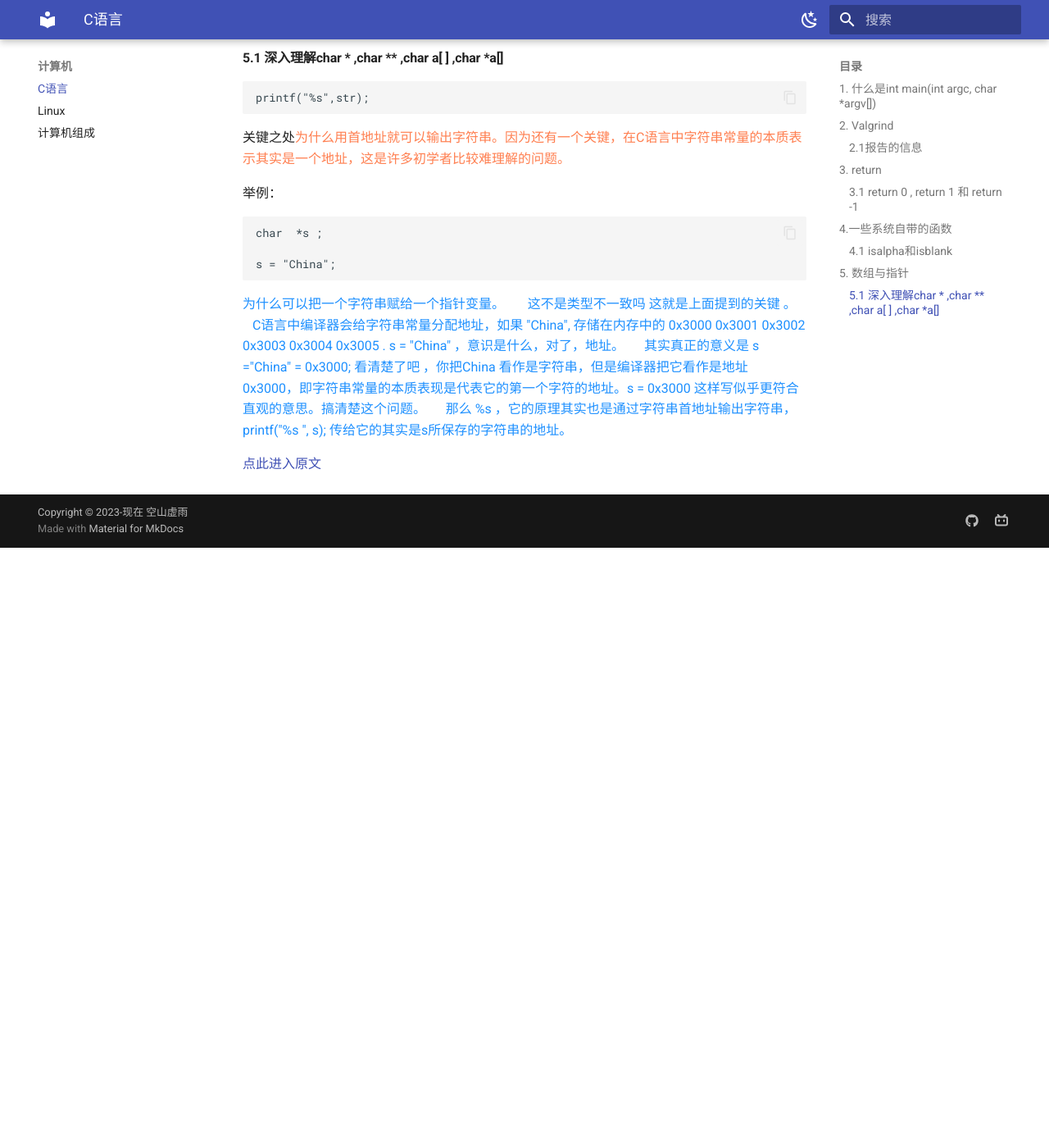
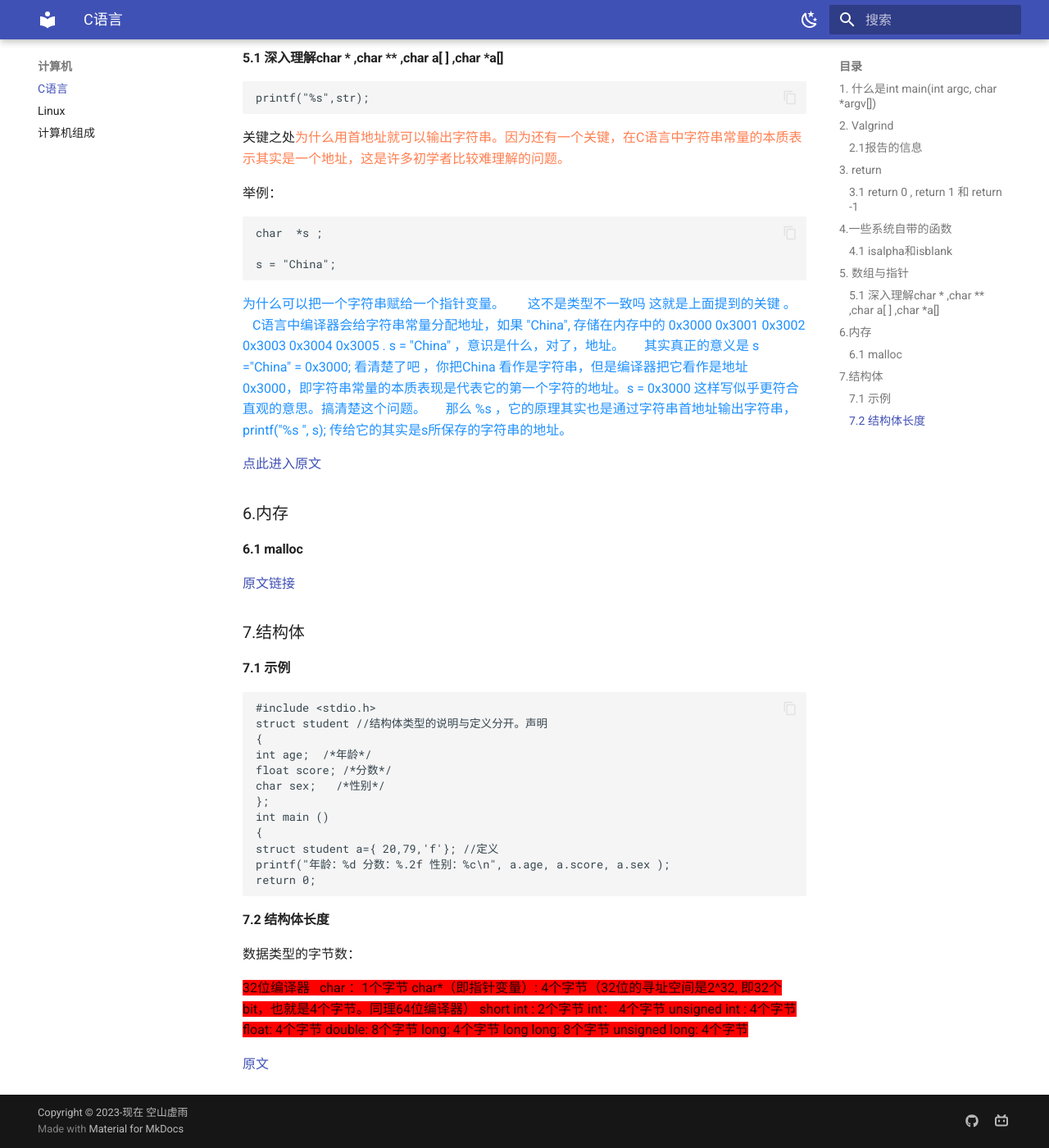
Before and after one commit to KongshanXuyu/zh-blog, an MkDocs documentation site: the page built from docs/计算机/C语言/文件.md, in a window 1280 px wide and 1400 px high, scrolled down 1414 px. Shown: the whole window at 82% size. Built offline with MkDocs 1.6.1 and Material for MkDocs 9.7.7, drawn with Linux system fonts in a browser that asks for light colours; before the commit the page ends 2082 px from its top, so only the background shows below that.

Commit message:
2023-12-04_21:34:24 update

````diff
--- a/docs/计算机/C语言/文件.md
+++ b/docs/计算机/C语言/文件.md
@@ -65,3 +65,45 @@ s = "China";
 <font color=DodgerBlue>为什么可以把一个字符串赋给一个指针变量。       这不是类型不一致吗 这就是上面提到的关键 。       C语言中编译器会给字符串常量分配地址，如果 "China", 存储在内存中的 0x3000 0x3001 0x3002 0x3003 0x3004 0x3005 . s = "China" ，意识是什么，对了，地址。      其实真正的意义是 s ="China" = 0x3000; 看清楚了吧 ，你把China 看作是字符串，但是编译器把它看作是地址 0x3000，即字符串常量的本质表现是代表它的第一个字符的地址。s = 0x3000 这样写似乎更符合直观的意思。搞清楚这个问题。      那么 %s ，它的原理其实也是通过字符串首地址输出字符串，printf("%s ", s); 传给它的其实是s所保存的字符串的地址。</font>
 
 [点此进入原文](https://www.cnblogs.com/ZY-Dream/p/10038503.html "博客园")
+
+### 6.内存
+
+#### 6.1 malloc
+
+[原文链接](https://blog.csdn.net/TheWhiteFox/article/details/108502906)
+
+### 7.结构体
+
+#### 7.1 示例
+
+```
+#include <stdio.h>
+struct student //结构体类型的说明与定义分开。声明
+{
+int age;  /*年龄*/
+float score; /*分数*/
+char sex;   /*性别*/
+};
+int main ()
+{
+struct student a={ 20,79,'f'}; //定义
+printf("年龄：%d 分数：%.2f 性别：%c\n", a.age, a.score, a.sex );
+return 0;
+```
+
+#### 7.2 结构体长度
+
+数据类型的字节数：
+
+<font style=background:red>32位编译器   char ：1个字节
+char*（即指针变量）: 4个字节（32位的寻址空间是2^32, 即32个bit，也就是4个字节。同理64位编译器）
+short int : 2个字节
+int：  4个字节
+unsigned int : 4个字节
+float:  4个字节
+double:   8个字节
+long:   4个字节
+long long:  8个字节
+unsigned long:  4个字节</font>
+
+[原文](https://blog.csdn.net/lyh290188/article/details/104326450)
````
